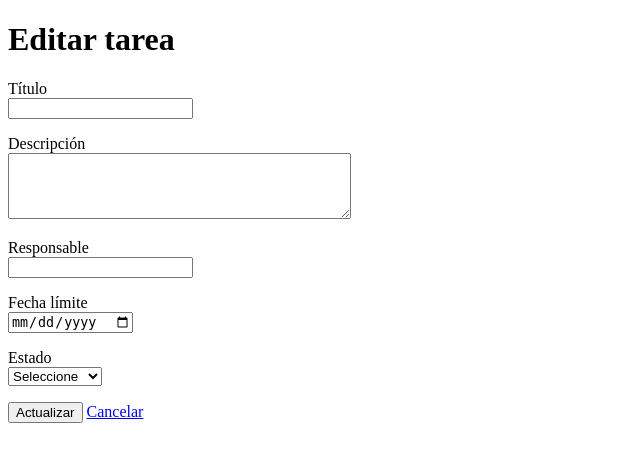
After one commit to renieryespinoza17/CRUD-LARAVEL-Reniery, a Laravel app: template tareas/resources/views/tareas/edit.blade.php in a window 1280 px wide. The commit adds this page. Shown: the top 462 px of the page, without its empty margins (0-640 px from the left). Run offline with Laravel 12, Linux system fonts and the light colour scheme; the template is opened without the code that fills it, so the values that code supplies are empty.

Commit message:
Actualizar registros tareas

```diff
--- /dev/null
+++ b/tareas/resources/views/tareas/edit.blade.php
@@ -0,0 +1,34 @@
+@extends('layouts.app')
+@section('contenido')
+<h1>Editar tarea</h1>
+<form method="POST"
+      action="{{ route('tareas.update', $tarea->id) }}">
+@csrf
+@method('PUT')
+<p><label for="titulo">Título</label><br>
+<input id="titulo" name="titulo" type="text" maxlength="150"
+       value="{{ old('titulo', $tarea->titulo) }}" required></p>
+<p><label for="descripcion">Descripción</label><br>
+<textarea id="descripcion" name="descripcion" maxlength="500"
+          rows="4" cols="40" required>{{ old('descripcion', $tarea->descripcion) }}</textarea></p>
+<p><label for="responsable">Responsable</label><br>
+<input id="responsable" name="responsable" type="text" maxlength="100"
+       value="{{ old('responsable', $tarea->responsable) }}" required></p>
+<p><label for="fecha_limite">Fecha límite</label><br>
+<input id="fecha_limite" name="fecha_limite" type="date"
+       value="{{ old('fecha_limite', $tarea->fecha_limite->format('Y-m-d')) }}"
+       required></p>
+<p><label for="estado">Estado</label><br>
+<select id="estado" name="estado" required>
+<option value="">Seleccione</option>
+@foreach (['pendiente', 'en proceso', 'completada'] as $opcion)
+<option value="{{ $opcion }}"
+        @selected(old('estado', $tarea->estado) === $opcion)>
+{{ ucfirst($opcion) }}
+</option>
+@endforeach
+</select></p>
+<button type="submit">Actualizar</button>
+<a href="{{ route('tareas.index') }}">Cancelar</a>
+</form>
+@endsection
--- a/tareas/resources/views/tareas/index.blade.php
+++ b/tareas/resources/views/tareas/index.blade.php
@@ -22,6 +22,9 @@
                     <td>{{ $tarea->responsable }}</td>
                     <td>{{ $tarea->fecha_limite->format('d/m/Y') }}</td>
                     <td>{{ $tarea->estado }}</td>
+                    <td>
+                        <a href="{{ route('tareas.edit', $tarea->id) }}">Editar</a>
+                    </td>
                 </tr>
             @empty
                 <tr>
```
Also changed, not shown: tareas/app/Http/Controllers/TareaController.php (+30 -0 lines).
